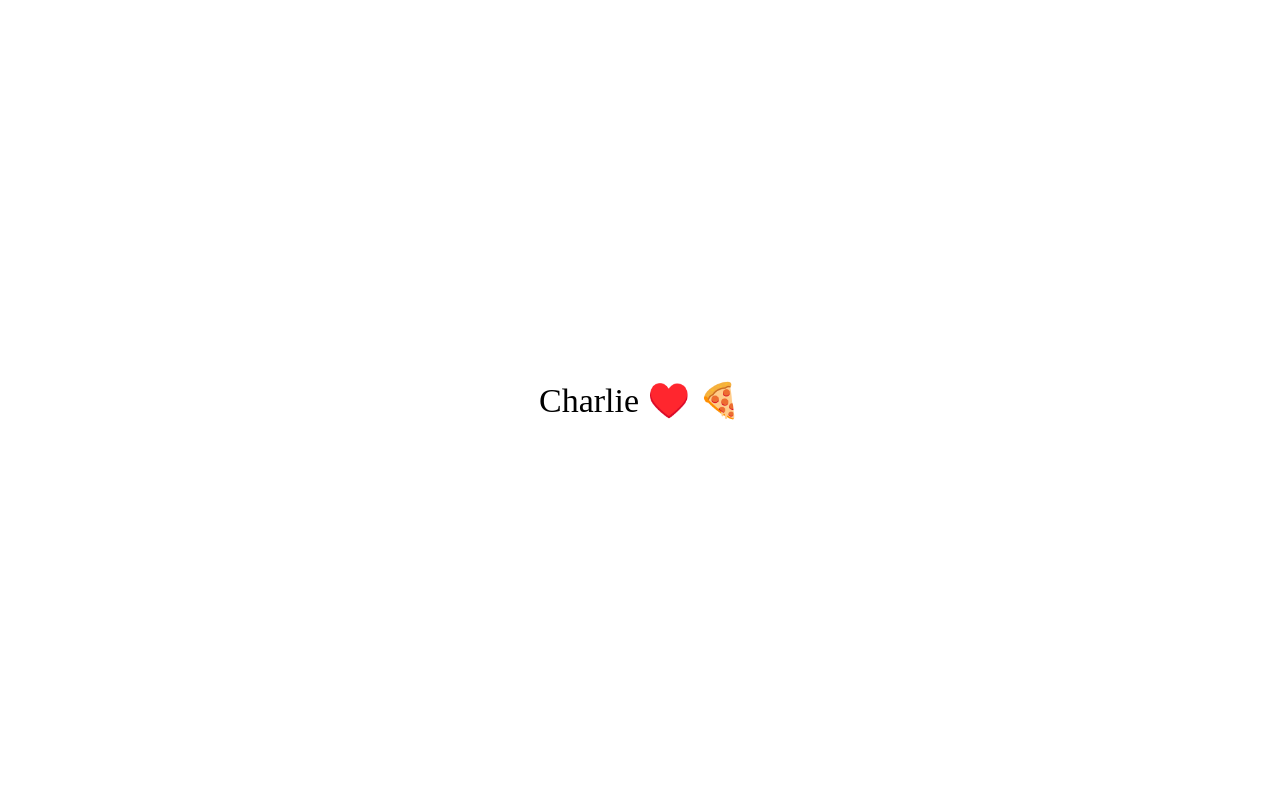
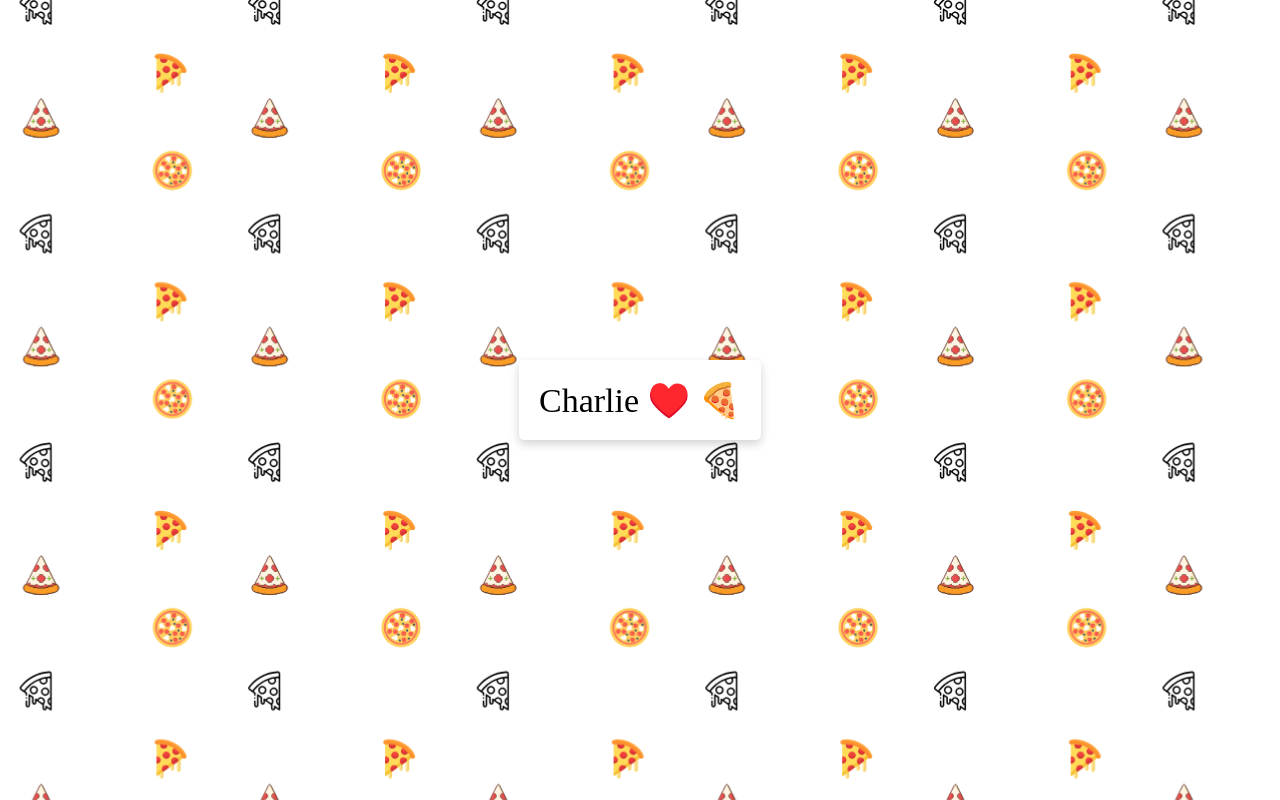
Before and after one commit to cdepman/charlie.pizza, a plain HTML site: page public/index.html in a window 1280 px wide. Drawn offline with Linux system fonts and the light colour scheme.

Commit message:
update styles, add background

```diff
--- a/public/styles.css
+++ b/public/styles.css
@@ -3,6 +3,9 @@ html, body {
   width: 100%;
   display: flex;
   margin: 0;
+  background-image: url('./vector/pizza.svg');
+  background-position: center;
+  background-size: cover;
 }
 
 #home_page_container {
@@ -14,4 +17,8 @@ html, body {
 
 #home_title {
   font-size: 34px;
+  background: white;
+  border-radius: 5px;
+  padding: 20px;
+  box-shadow: 0px 4px 10px rgba(0, 0, 0, 0.18);
 }
```
Also changed, not shown: public/vector/pizza.svg (added).
